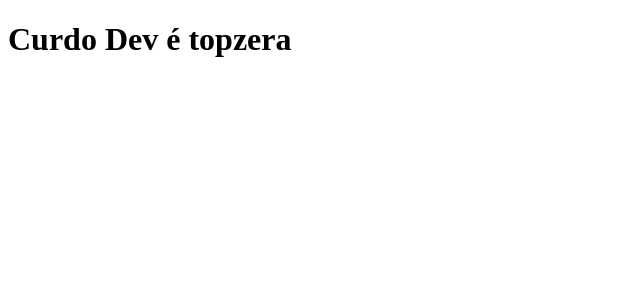
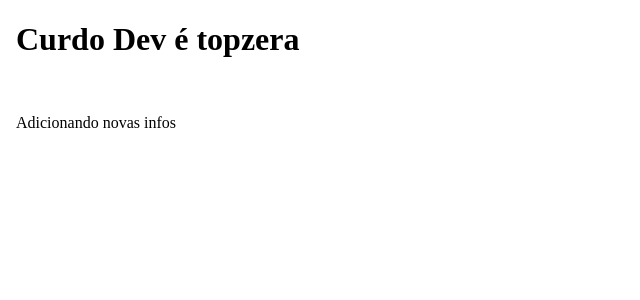
Before and after one commit to Lvcasfarias/clone-tabnews, a Next.js app: page / in a window 1280 px wide. Shown: the top 300 px of the page, without its empty margins (0-640 px from the left). Built offline with nearby package versions, Linux system fonts and the light colour scheme.

Commit message:
adicionando mais palavras

```diff
--- a/pages/index.js
+++ b/pages/index.js
@@ -1,5 +1,5 @@
 function Home(){
-    return <h1>Curdo Dev é topzera</h1>
+    return <body><h1>Curdo Dev é topzera</h1><br></br><p>Adicionando novas infos</p></body>
 }
 
 export default Home;
```
